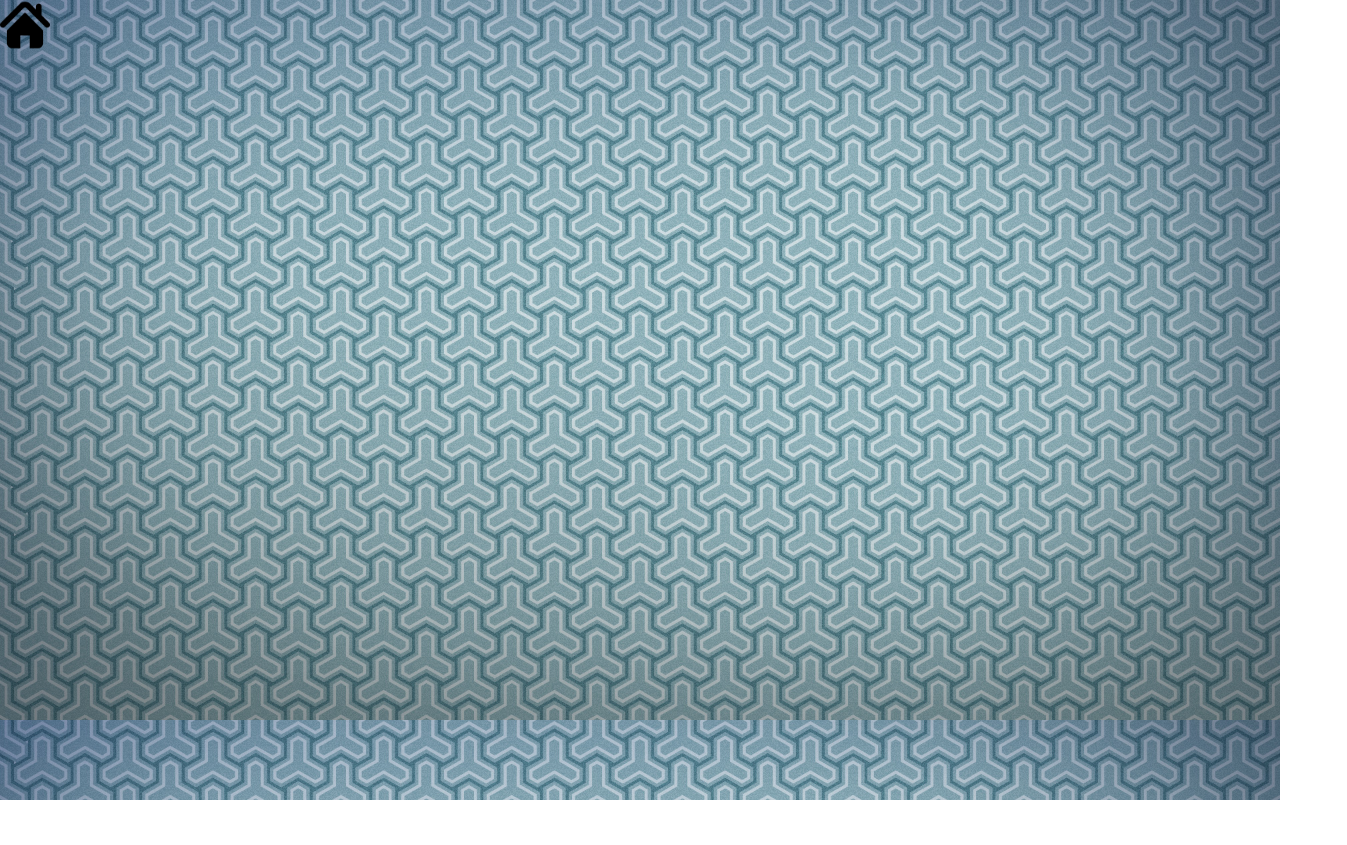
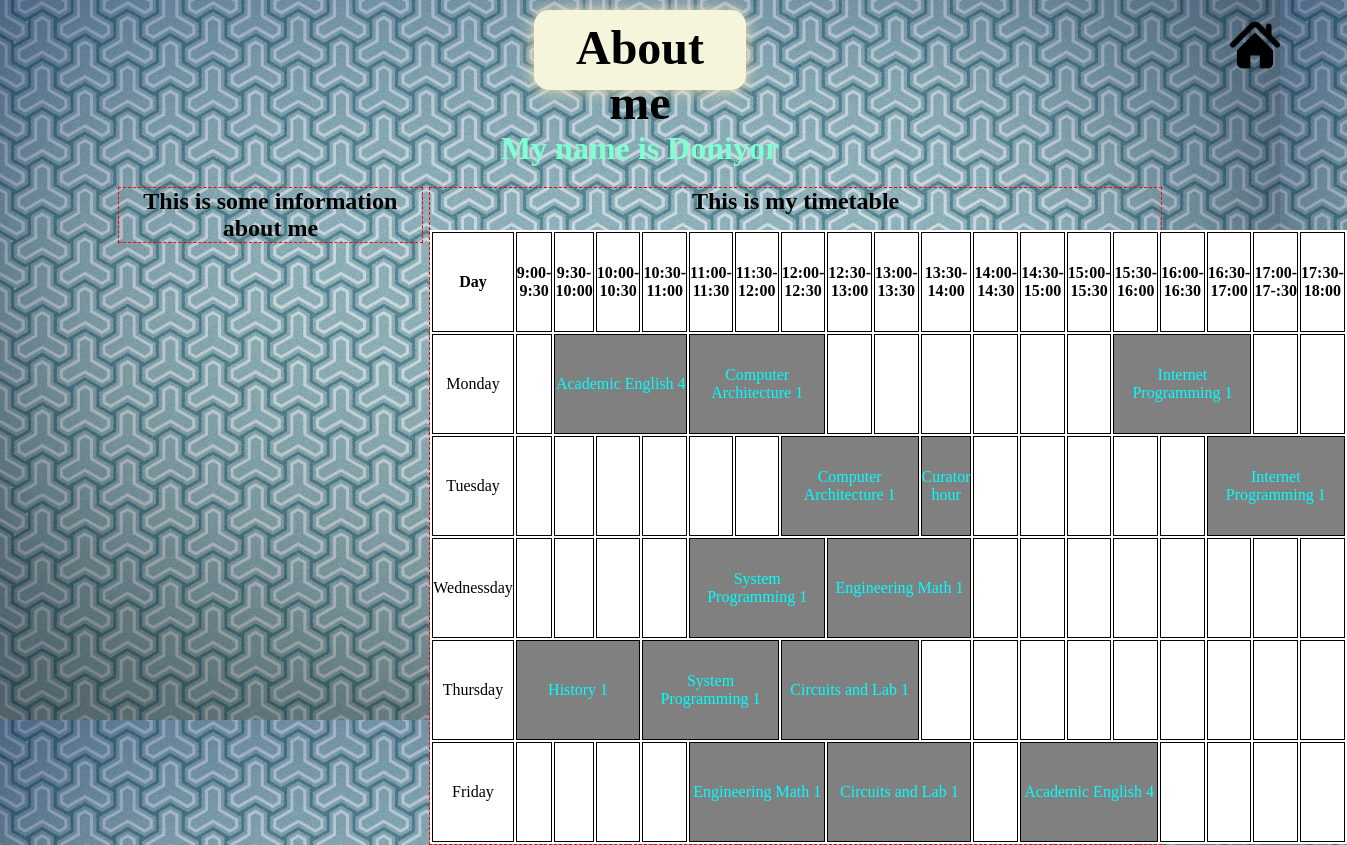
Before and after one commit to iuthub/lab-2-donik1998, a plain HTML site: page aboutme.html in a window 1280 px wide. Shown: the whole page, 1347 px wide, since content can reach past the window. Before the commit the page ends 800 px from the top, so only its background shows below. Drawn offline with Linux system fonts and the light colour scheme.

Commit message:
Timetable addition

```diff
--- a/aboutme.html
+++ b/aboutme.html
@@ -10,11 +10,122 @@
 <body>
     <header>
         <a href="index.html"><img src="images/home_page.png" alt="Link to home" class="home_page_icon"></a>
+        <h1>About me</h1>
     </header>
-    <div class="content">
+        <div class="contents">
+            <h1>My name is Doniyor</h1>
+            <div class="personal_info">
+                <h2>This is some information about me</h2>
+                <p>
 
-
-    </div>
+                </p>
+            </div>
+            <div class="timetable">
+                <h2>This is my timetable</h2>
+                <table>
+                    <tr>
+                        <th>Day</th>
+                        <th>9:00-9:30</th>
+                        <th>9:30-10:00</th>
+                        <th>10:00-10:30</th>
+                        <th>10:30-11:00</th>
+                        <th>11:00-11:30</th>
+                        <th>11:30-12:00</th>
+                        <th>12:00-12:30</th>
+                        <th>12:30-13:00</th>
+                        <th>13:00-13:30</th>
+                        <th>13:30-14:00</th>
+                        <th>14:00-14:30</th>
+                        <th>14:30-15:00</th>
+                        <th>15:00-15:30</th>
+                        <th>15:30-16:00</th>
+                        <th>16:00-16:30</th>
+                        <th>16:30-17:00</th>
+                        <th>17:00-17-:30</th>
+                        <th>17:30-18:00</th>
+                    </tr>
+                    <tr>
+                        <td>Monday</td>
+                        <td></td>
+                        <td colspan="3">Academic English 4</td>
+                        <td colspan="3">Computer Architecture 1</td>
+                        <td></td>
+                        <td></td>
+                        <td></td>
+                        <td></td>
+                        <td></td>
+                        <td></td>
+                        <td colspan="3">Internet Programming 1</td>
+                        <td></td>
+                        <td></td>
+                    </tr>
+                    <tr>
+                        <td>Tuesday</td>
+                        <td></td>
+                        <td></td>
+                        <td></td>
+                        <td></td>
+                        <td></td>
+                        <td></td>
+                        <td colspan="3">Computer Architecture 1</td>
+                        <td id="CH">Curator hour</td>
+                        <td></td>
+                        <td></td>
+                        <td></td>
+                        <td></td>
+                        <td></td>
+                        <td colspan="3">Internet Programming 1</td>
+                    </tr>
+                    <tr>
+                        <td>Wednessday</td>
+                        <td></td>
+                        <td></td>
+                        <td></td>
+                        <td></td>
+                        <td colspan="3">System Programming 1</td>
+                        <td colspan="3">Engineering Math 1</td>
+                        <td></td>
+                        <td></td>
+                        <td></td>
+                        <td></td>
+                        <td></td>
+                        <td></td>
+                        <td></td>
+                        <td></td>
+                    </tr>
+                    <tr>
+                        <td>Thursday</td>
+                        <td colspan="3">History 1</td>
+                        <td colspan="3">System Programming 1</td>
+                        <td colspan="3">Circuits and Lab 1</td>
+                        <td></td>
+                        <td></td>
+                        <td></td>
+                        <td></td>
+                        <td></td>
+                        <td></td>
+                        <td></td>
+                        <td></td>
+                        <td></td>
+                    </tr>
+                    <tr>
+                        <td>Friday</td>
+                        <td></td>
+                        <td></td>
+                        <td></td>
+                        <td></td>
+                        <td colspan="3">Engineering Math 1</td>
+                        <td colspan="3">Circuits and Lab 1</td>
+                        <td></td>
+                        <td colspan="3">Academic English 4</td>
+                        <td></td>
+                        <td></td>
+                        <td></td>
+                        <td></td>
+                    </tr>
+                </table>
+            </div>
+        </div>
     <footer>
 
     </footer>
--- a/styles/aboutme_style.css
+++ b/styles/aboutme_style.css
@@ -13,4 +13,74 @@ body{
 .home_page_icon{
     width: 50px;
     height: 50px;
+    margin-top: 10px;
+    margin-left: 10px;
+    float: right;
 }
+header h1{
+    margin: auto;
+    padding: 10px;
+    margin-top: 10px;
+    border-radius: 15px;
+    height: 60px;
+    background-color: beige;
+    box-shadow: 0px 0px 15px wheat ;
+    width: 15%;
+    font-size: 48px;
+}
+.contents{
+    margin: auto;
+    margin-top: 20px;
+    width: 80%;
+    height: 80%;
+    padding: 10px;
+    position: relative;
+}
+.personal_info{
+    position: absolute;
+    border: red 1px dashed;
+    width: 29%;
+    text-align: center;
+    left: 0;
+}
+.timetable{
+    border: red 1px dashed;
+    position: absolute;
+    right: 0;
+    width: 70%;
+    text-align: center;
+}
+.timetable table{
+    margin: auto;
+    background: white;
+    width: 100%;
+    padding: 0;
+}
+
+.contents h1{
+    margin: 10px;
+    margin-bottom: 20px;
+    color: aquamarine;
+}
+td{
+    border: black 1px solid;
+    width: 80px;
+}
+tr{
+    height: 100px;
+}
+th{
+    border: black 1px solid;
+    width: 80px;
+}
+.timetable h2{
+    margin-bottom: 15px;
+}
+.timetable td[colspan="3"]{
+    color: aqua;
+    background: gray;
+}
+#CH{
+    color: aqua;
+    background: gray;
+}
--- a/styles/index_style.css
+++ b/styles/index_style.css
@@ -1,32 +1,43 @@
-*{
+body{
     margin: 0;
     padding: 0;
+    display: flex;
+    justify-content: center;
+    align-items: center;
+    background: #333;
 }
-body{
-    background-image: url("../images/background.jpg");
-    background-repeat: no-repeat;
-    background-size: cover;
-    background-attachment: fixed;
+.cardholder{
+    width: 80%;
+    height: 80%;
+    margin-top: 50px;
+    display: flex;
+    position: relative;
+    justify-content: space-between;
 }
+.cardholder .card{
+    position: relative;
 
-.greetings{
-    margin: auto;
-    margin-top: 5px;
-    text-align: center;
-    width: 30%;
-    background-color: wheat;
-    border-radius: 15px;
-    box-shadow: 0px 0px 10px beige;
 }
-.about_page_icon{
-    margin-left: 5px;
-    width: 3%;
-    height: 3%;
-    border: none;
+.cardholder .card .face{
+    width: 300px;
+    height: 200px;
+    transition: 0.5s;
 }
-footer{
-   width: 99%;
-   height: 30%;
-   background-color: white;
-   margin: auto;
+.cardholder .card .face .face1{
+    position: relative;
+    background: #333;
+    display: flex;
+    justify-content: center;
+    align-items: center;
+    z-index: 1;
 }
+.cardholder .card .face .face2{
+    position: relative;
+    background: #fff;
+    display: flex;
+    justify-content: center;
+    align-items: center;
+    padding: 20px;
+    box-sizing: border-box;
+    box-shadow: 0 20px 50px rgba(0, 0, 0, 0.8);
+}
```
Also changed, not shown: index.html (+4 -11 lines).
